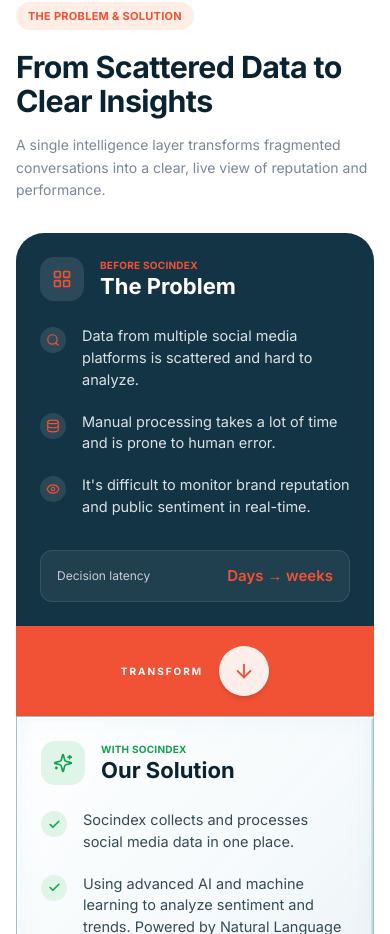
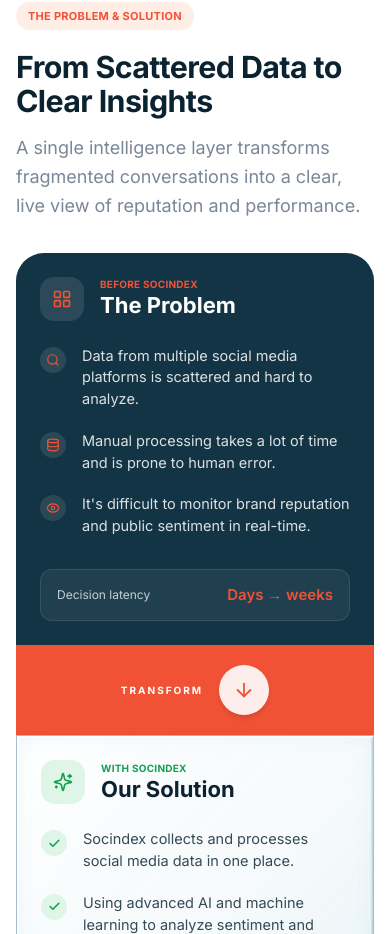
Before and after one commit to aliviaali/socindex, a Next.js app: page / in a window 390 px wide. Shown: the part 1140-2074 px from the top of the page. Built offline with nearby package versions, Linux system fonts and the light colour scheme.

Commit message:
Update ProblemSolution.tsx

```diff
--- a/components/ProblemSolution.tsx
+++ b/components/ProblemSolution.tsx
@@ -22,7 +22,7 @@ export function ProblemSolution() {
                 {t("From Scattered Data to Clear Insights")}
               </h2>
             </div>
-            <p className="mt-4 text-[14px] leading-[1.6] text-[#7a8798] dark:text-white/45 lg:mt-12 lg:max-w-[330px] lg:text-[13px]">
+            <p className="mt-4 text-[18px] leading-[1.6] text-[#7a8798] dark:text-white/45 lg:mt-12 lg:max-w-[330px] lg:text-[13px]">
               {t("A single intelligence layer transforms fragmented conversations into a clear, live view of reputation and performance.")}
             </p>
           </div>
```
